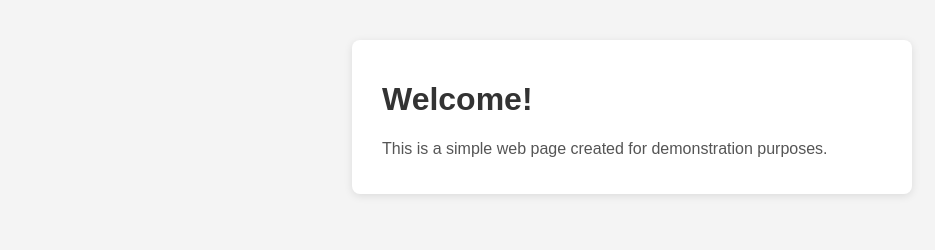
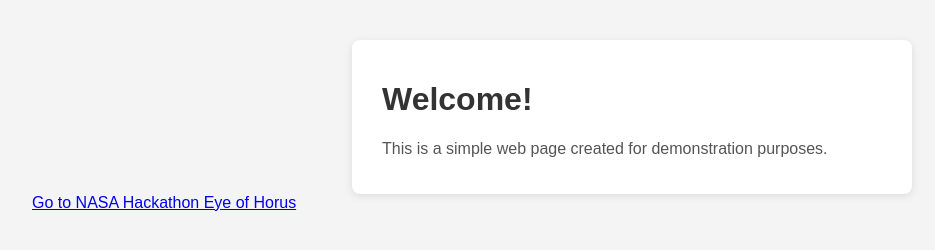
Before and after one commit to llhtimlam/NASA-Hackathon, a plain HTML site: page index.html in a window 1280 px wide. Shown: the whole page, without its empty margins (8-943 px from the left). Drawn offline with Linux system fonts and the light colour scheme; no server answers.

Commit message:
Fixed webpage index

```diff
--- a/index.html
+++ b/index.html
@@ -32,7 +32,7 @@
         <h1>Welcome!</h1>
         <p>This is a simple web page created for demonstration purposes.</p>
     </div>
-    <a href="https://llhtimlam.github.io/NASA-Hackathon/indexeyeofhorus"></a>
+    <a href="https://llhtimlam.github.io/NASA-Hackathon/indexeyeofhorus">Go to NASA Hackathon Eye of Horus</a>
     <div id="json"></div>
 <script>
 fetch('output.json')
```
